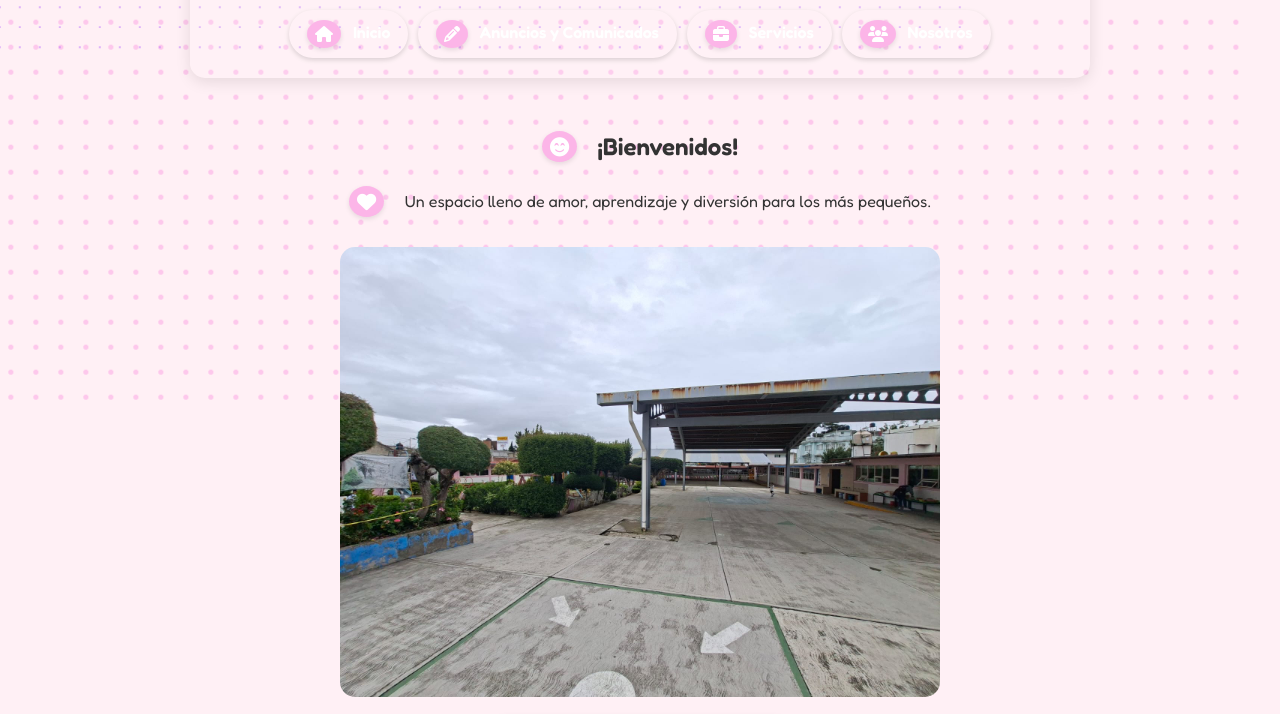
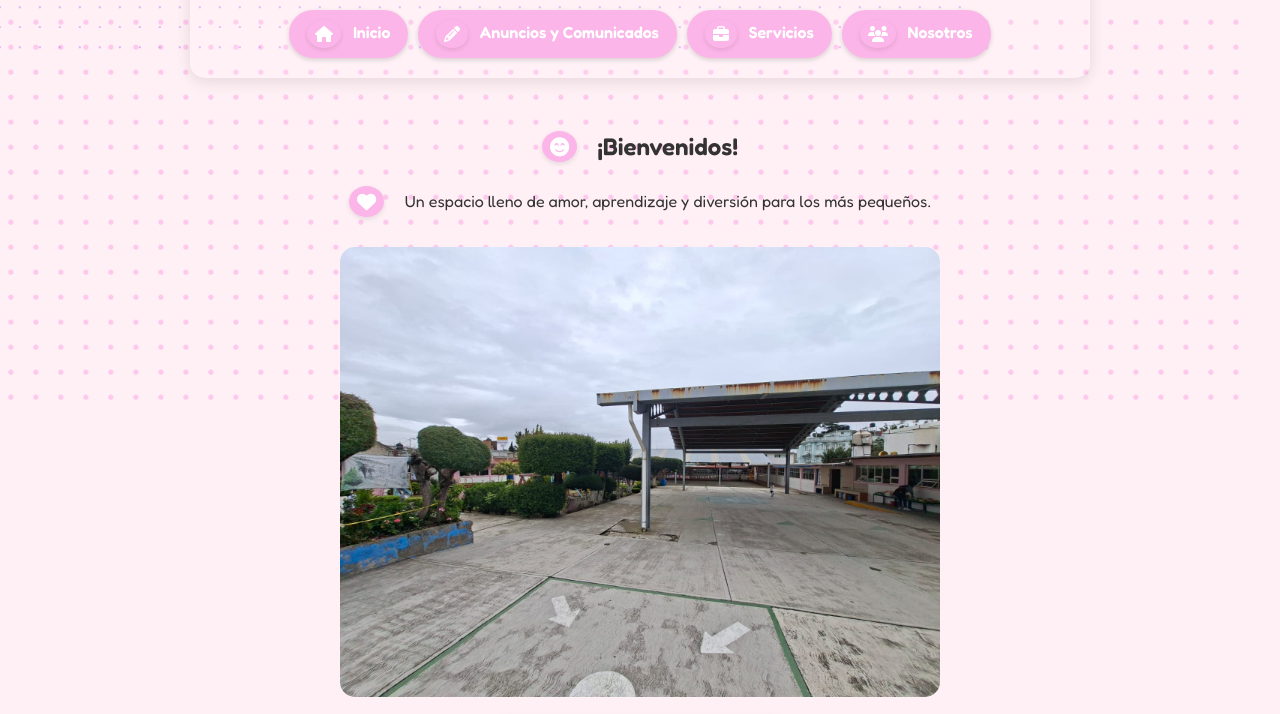
Before and after one commit to XanderM30/JardinDeNinos, a plain HTML site: page index.html in a window 1280 px wide. Shown: the part 357-1071 px from the top of the page. Drawn offline with Linux system fonts and the light colour scheme.

Commit message:
Actualizacion de botones del menu

```diff
--- a/css/estilos.css
+++ b/css/estilos.css
@@ -63,7 +63,7 @@ header {
 .menu li a {
     display: inline-block;
     padding: 10px 18px;
-    background-color: #fcb5e800;
+    background-color: #fcb5e8;
     color: white;
     font-weight: bold;
     text-decoration: none;
```
